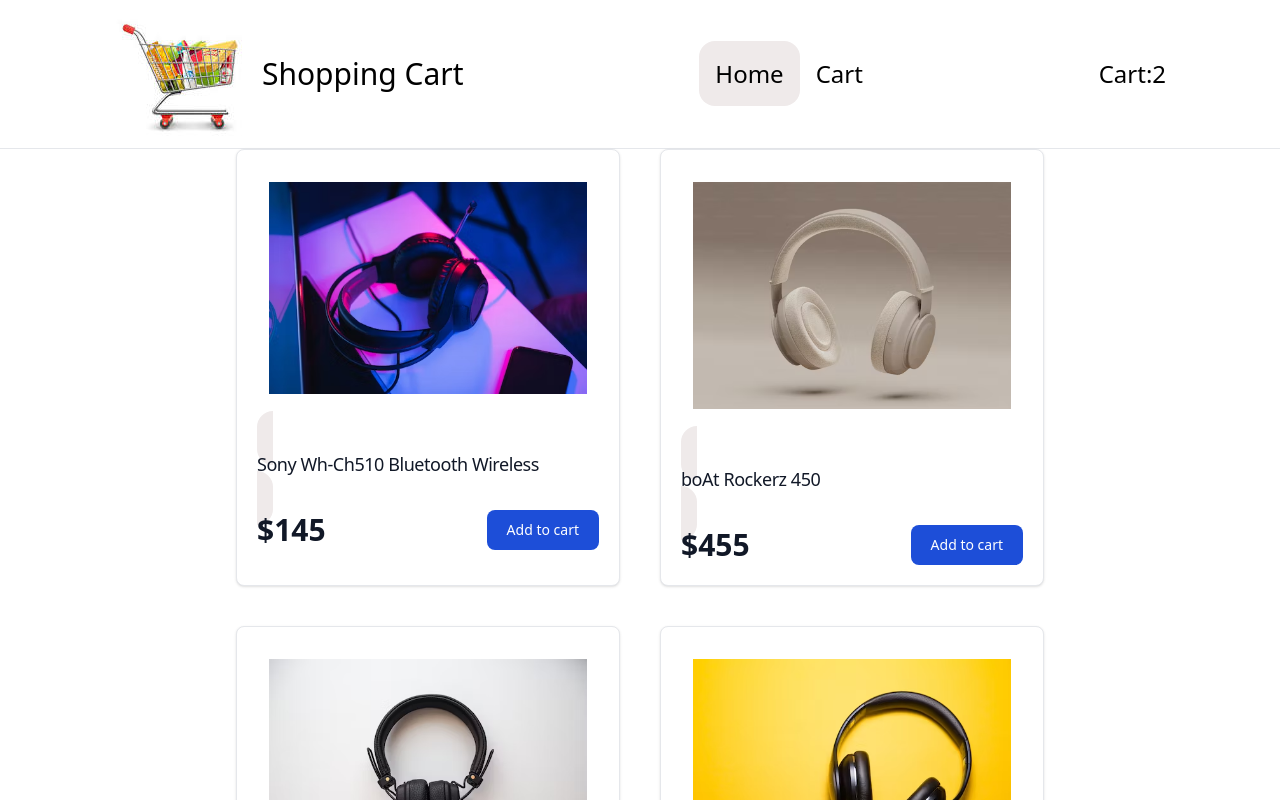
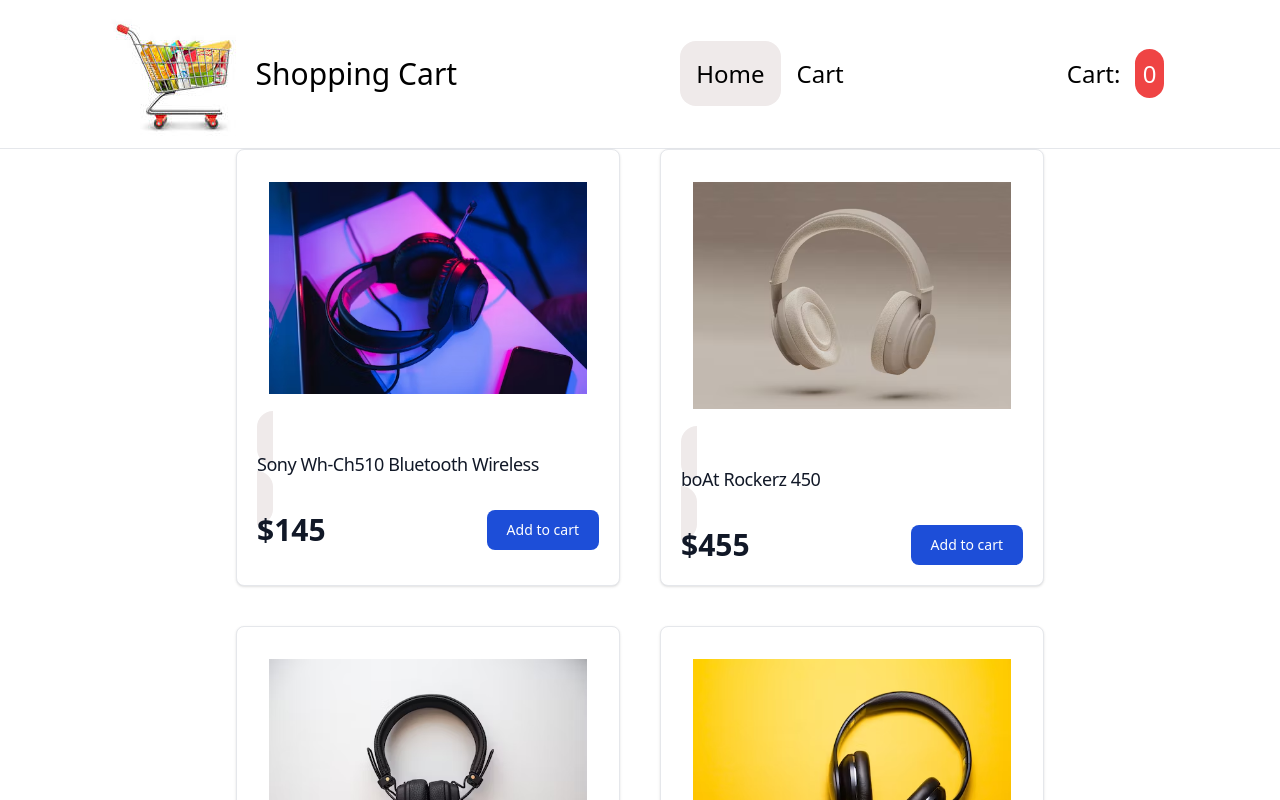
Before and after one commit to kiboma2021/react-shoppingcart-ui, a React (Create React App) app: page / in a window 1280 px wide. Shown: the top 800 px of the page. Built offline with nearby package versions, Linux system fonts and the light colour scheme.

Commit message:
Count cart items

```diff
--- a/src/components/Header.js
+++ b/src/components/Header.js
@@ -1,9 +1,10 @@
 import { Link, NavLink } from 'react-router-dom'
 import LogoImg from '../assets/logo.jpeg'
-
+import { useCart } from '../context/CartContext'
 import '../App.css'
 
 export const Header = () => {
+  const { cartList } = useCart();
   return (
     <header className='flex justify-around flex-wrap items-center'>
         <Link to="/" className='flex justify-around flex-wrap items-center'>
@@ -15,7 +16,7 @@
             <NavLink to="/cart" className='mx-2'>Cart</NavLink>
         </div>
         <div className='text-2xl'>
-            <Link to="/cart">Cart:2</Link>
+            <Link to="/cart">Cart: <span className='m-2 p-2 bg-red-500 rounded-full text-white'>{cartList.length} </span> </Link>
         </div>
 
     </header>
--- a/src/pages/Cart.js
+++ b/src/pages/Cart.js
@@ -1,21 +1,15 @@
 import { useTitle } from '../hooks/useTitle';
 import { useCart } from '../context/CartContext';
-import image1 from '../assets/1.avif';
-import image2 from '../assets/2.avif';
 
 export const Cart = ({title}) => {
     useTitle({title});
-    const { cartList, total,removeFromCart } = useCart();
+    const { cartList,removeFromCart } = useCart();
 
-    const cart_products=[
-        {id: 145, name:"Sony Wh-Ch510 Bluetooth Wireless", price:145, image:image1},
-        {id: 149, name:"boAt Rockerz 450", price:455, image:image2},
-    ]
   return (
 
     <main>
         <div className='flex justify-center my-8'>
-            <p className='text-2xl font-bold'>Cart Items: {total} | Kes 2,542  </p>
+            <p className='text-2xl font-bold'>Cart Items: {cartList.length} | Kes 2,542  </p>
         </div>
 
         <div className='mx-40 '>
```
